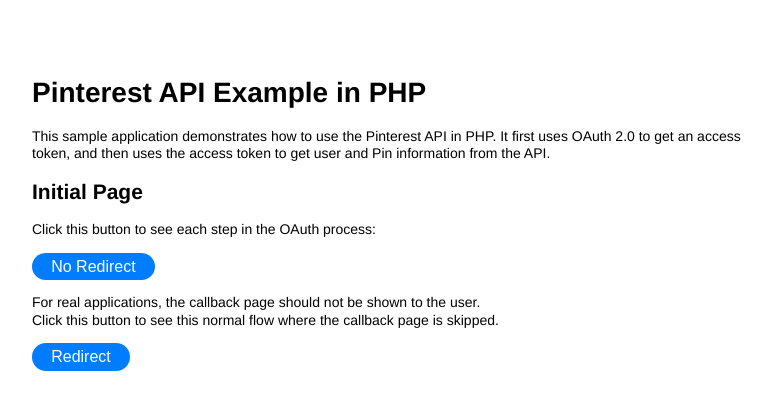
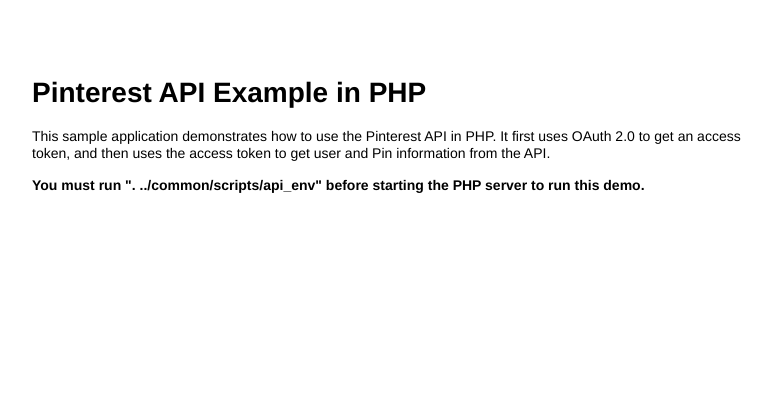
Before and after one commit to pinterest/api-quickstart, a PHP site: page / in a window 1280 px wide. Shown: the top 410 px of the page, without its empty margins (26-798 px from the left). Run offline with PHP 8.4, Linux system fonts and the light colour scheme.

Commit message:
php: message for common error

```diff
--- a/php/index.php
+++ b/php/index.php
@@ -34,6 +34,18 @@ to get user and Pin information from the API.
 session_start();
 $client_id = getenv('PINTEREST_APP_ID');
 $redirect_uri = 'http://localhost:8085/';
+
+if (!$client_id) {
+    ?>
+    <p>
+    <b>
+    You must run ". ../common/scripts/api_env" before starting the
+    PHP server to run this demo.
+    </b>
+    </p>
+    <?php
+    exit;
+}
 
 /* If the GET request for this page has a code parameter, then this is the
  * callback from the OAuth 2.0 authorization page. The following code processes
```
